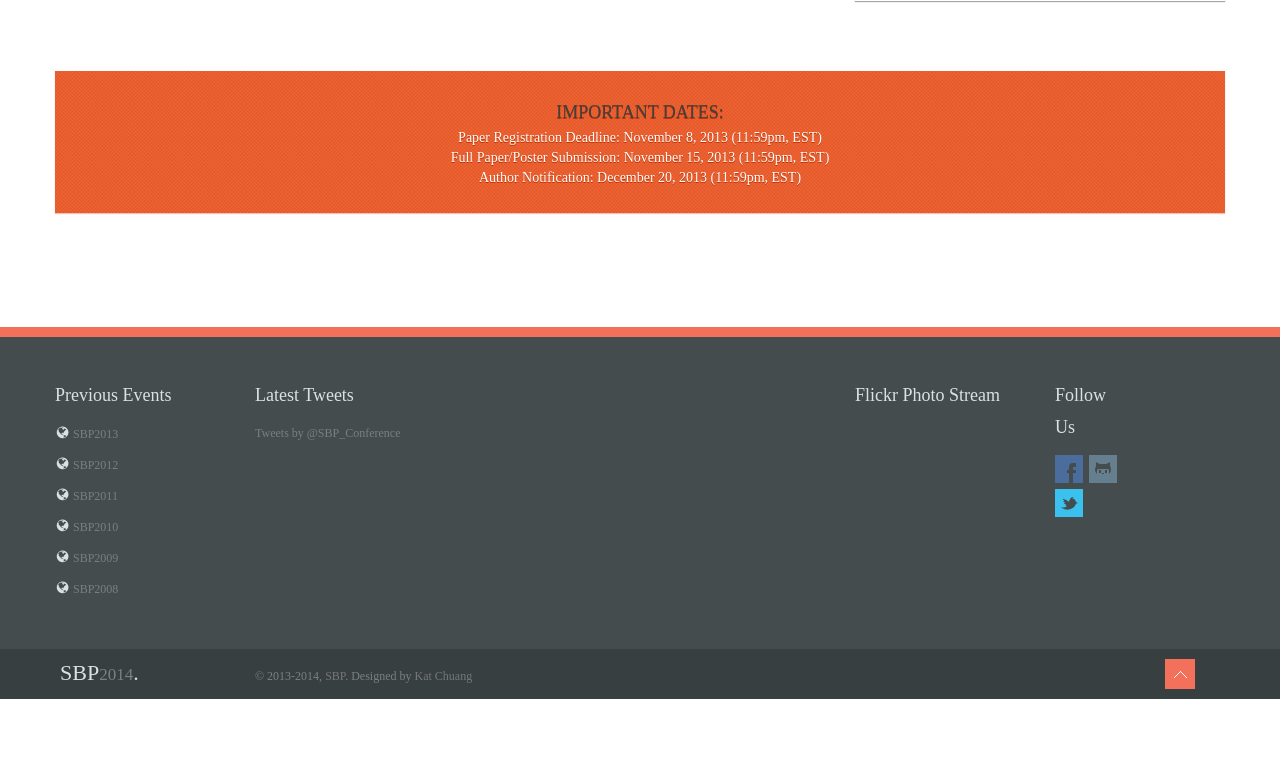
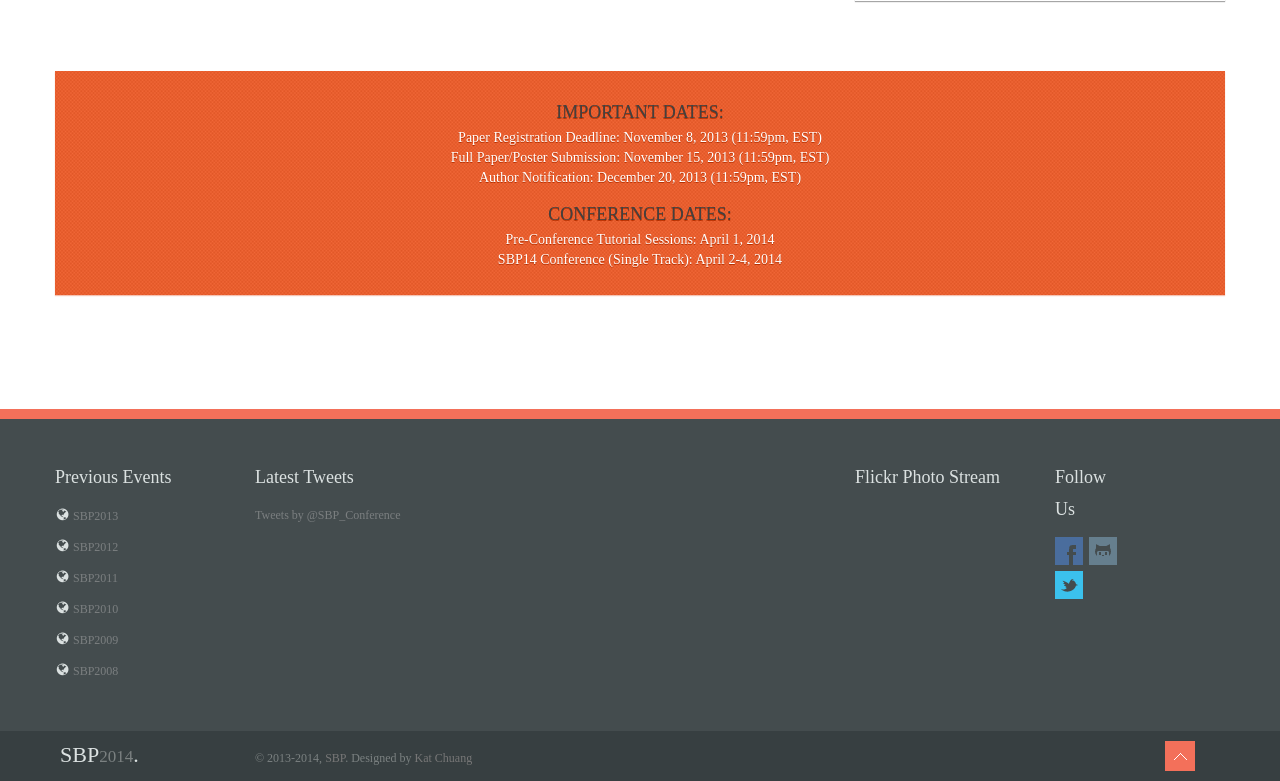
Before and after one commit to sbp-conference/sbp-2014, a Python web app: template templates/base/index.html in a window 1280 px wide. Shown: the part 1186-1967 px from the top of the page. Before the commit the page ends 1885 px from the top, so only its background shows below. Run offline with Jinja, Linux system fonts and the light colour scheme; the template is opened without the code that fills it, so the values that code supplies are empty; some libraries are stand-ins or nearby versions; some web fonts are replaced.

Commit message:
add conference dates

```diff
--- a/templates/base/index.html
+++ b/templates/base/index.html
@@ -20,15 +20,15 @@
                 <div id="da-slider" class="da-slider">
                     <div class="da-slide">
                         <h2>SBP14</h2>
-                        <p>2014 International Social Computing, Behavioral Modeling and Prediction Conference (SB14)</p>
+                        <p>2014 International Social Computing, Behavioral Modeling and Prediction Conference (SB14)<br />April 2-4, 2014</p>
                         <a href="/about" class="da-link">Read more</a>
                         <div class="da-img" style="margin-left: -150px"><img src="{{ STATIC_URL }}img/mapa.png" alt="image03" /></div>
                     </div>
                     <div class="da-slide">
                         <h2>Call for Papers</h2>
-                        <p>2014 International Social Computing, Behavioral Modeling and Prediction Conference (SB14)</p>
+                        <p>We invite you to submit a paper or poster for the 2014 International Social Computing, Behavioral Modeling and Prediction Conference (SB14)</p>
                         <a href="/cfp" class="da-link">Read more</a>
-                        <div class="da-img" style="margin-left: -100px"><img src="{{ STATIC_URL }}img/mapa.png" alt="image04" /></div>
+                        <div class="da-img" style="margin-left: 50px;"><br /><br /><br /><br /><img src="{{ STATIC_URL }}img/cfpa.png" alt="image04" /></div>
                     </div>
                     <nav class="da-arrows">
                         <span class="da-arrows-prev"></span>
@@ -60,7 +60,7 @@
                         <i class="fa-icon-download"></i>
                         <h3>Downloads</h3>
                         <p>
-                            SBP offers some resources for download. See more <a href="#">information</a> on the download page.
+                            SBP offers some resources for download. See more <a href="/downloads">information</a> on the download page.
                         </p>
                         <div class="clear"></div>
                     </div>
@@ -127,6 +127,11 @@
                     Full Paper/Poster Submission:     November 15, 2013 (11:59pm, EST)<br />
                     Author Notification:                    December 20, 2013 (11:59pm, EST)
                     </p>
+                    <p>
+                    <h3>CONFERENCE DATES:</h3>
+                    Pre-Conference Tutorial Sessions:  April 1, 2014<br />
+                    SBP14 Conference (Single Track):   April 2-4, 2014<br />
+                    </p>
                     </div>
                 </div>
 
--- a/templates/header.html
+++ b/templates/header.html
@@ -32,12 +32,12 @@
                                     <li class="dropdown">
                                         <a href="#" class="dropdown-toggle" data-toggle="dropdown">Information<b class="caret"></b></a>
                                         <ul class="dropdown-menu">
-                                            <li><a href="#">Awards</a></li>
+                                            <li><a href="/awards">Awards</a></li>
                                             <li><a href="/cfp/">Call for Proposals</a></li>
                                             <li><a href="/committee/">Committee</a></li>
                                             <li ><a href="/downloads">Downloads</a></li>
-                                            <li><a href="#">Registration</a></li>
-                                            <li><a href="#">Travel</a></li>
+                                            <li><a href="/registration">Registration</a></li>
+                                            <li><a href="/travel">Travel</a></li>
                                         </ul>
                                     </li>
                                     <li class="dropdown" class="dropdown">
@@ -45,6 +45,7 @@
                                         <ul class="dropdown-menu">
                                             <li><a href="/keynote">Keynote</a></li>
                                             <li><a href="/program">Program</a></li>
+                                            <li><a href="/roundtable">RoundTables</a></li>
                                             <li><a href="/tutorial">Tutorials</a></li>
                                         </ul>
                                     </li>
```
Also changed, not shown: sbp2014/static/img/cfpa.png (added).
